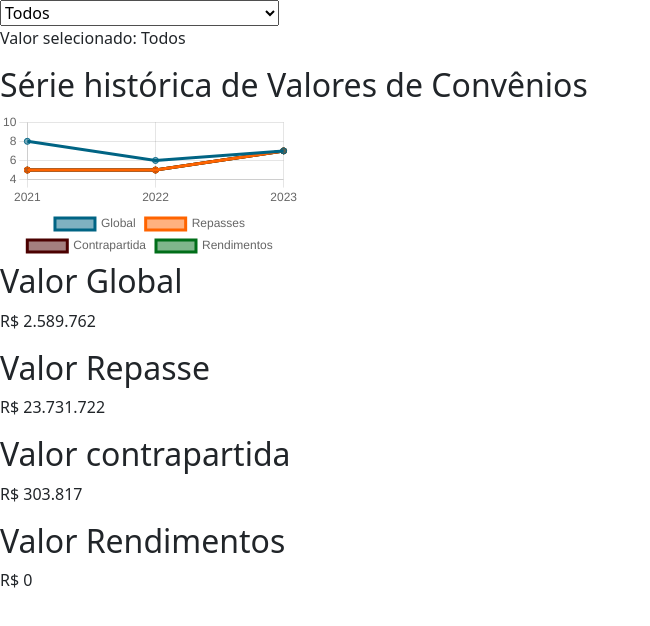
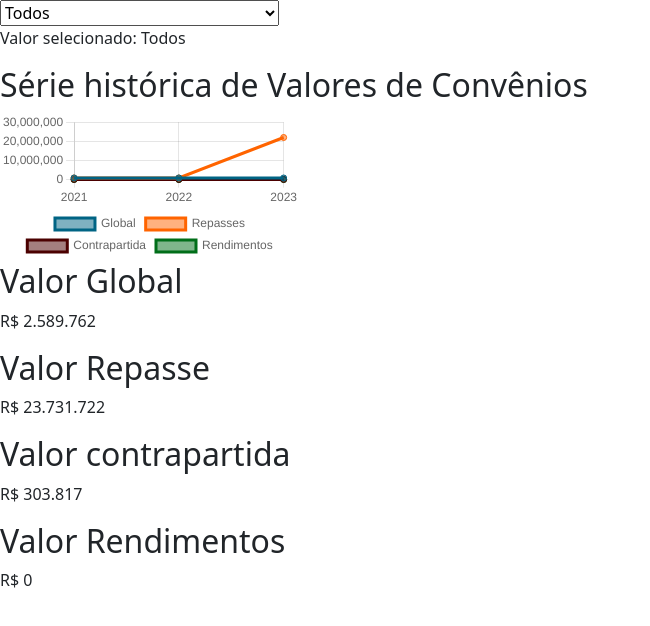
Before and after one commit to douglasjosebarboza/estagio, a React (Vite) app: page /main in a window 1280 px wide. Shown: the top 626 px of the page, without its empty margins (0-650 px from the left). Built offline with nearby package versions, Linux system fonts and the light colour scheme.

Commit message:
Chart logic

```diff
--- a/src/components/charts/Chart.jsx
+++ b/src/components/charts/Chart.jsx
@@ -12,14 +12,32 @@ ChartJS.register(
 
 const Chart = (props) => {
     let arrayYears = []
-    let yearsCurrent = 0
+    let yearCurrent = 0
+    let objValues = {
+        "Global":{},
+        "Repasse":{},
+        "Contrapartida":{},
+        "Rendimentos":{}
+    }
 
     for(let i = 0;  i < props.data.length; i++){
-        yearsCurrent = props.data[i].ano
-        if(!arrayYears.includes(yearsCurrent))
-            arrayYears.push(yearsCurrent)
+        yearCurrent = props.data[i].ano
+        if(!arrayYears.includes(yearCurrent)){
+            objValues.Global[yearCurrent] = 0
+            objValues.Repasse[yearCurrent] = 0
+            objValues.Contrapartida[yearCurrent] = 0
+            objValues.Rendimentos[yearCurrent] = 0
+
+            arrayYears.push(yearCurrent)
+        }
+        objValues.Global[yearCurrent] += parseInt(props.data[i].valor_global.replace("R$", "").replace(",", ".").replace(".", ""))
+        objValues.Repasse[yearCurrent] += parseInt(props.data[i].valor_repasse.replace("R$", "").replace(",", ".").replace(".", ""))
+        objValues.Contrapartida[yearCurrent] += parseInt(props.data[i].valor_contrapartida.replace("R$", "").replace(",", ".").replace(".", ""))
+        objValues.Rendimentos[yearCurrent] += parseInt(props.data[i].valor_redimentos.replace("R$", "").replace(",", ".").replace(".", ""))
     }
     arrayYears.sort((a,b) => a - b)
+
+    console.log(objValues)
     const labels = arrayYears;
 
     const options = {
@@ -36,25 +54,25 @@ const Chart = (props) => {
         datasets: [
             {
                 label: "Global",
-                data: [8,6,7,5,8],
+                data: Object.entries(objValues.Global).map(([key, value]) => value),
                 borderColor: "rgb(0, 100, 132)",
                 backgroundColor: "rgba(0, 100, 132, 0.5)",
             },
             {
                 label: "Repasses",
-                data: [5,5,7,8,9,5],
+                data: Object.entries(objValues.Repasse).map(([key, value]) => value),
                 borderColor: "rgb(255, 100, 0)",
                 backgroundColor: "rgba(255, 100, 0, 0.5)",
             },
             {
                 label: "Contrapartida",
-                data: [5,5,7,8,9,5],
+                data: Object.entries(objValues.Contrapartida).map(([key, value]) => value),
                 borderColor: "rgb(75, 0, 0)",
                 backgroundColor: "rgba(75, 0, 0, 0.5)",
             },
             {
                 label: "Rendimentos",
-                data: [5,5,7,8,9,5],
+                data: Object.entries(objValues.Rendimentos).map(([key, value]) => value),
                 borderColor: "rgb(0, 110, 25)",
                 backgroundColor: "rgba(0, 110, 25, 0.5)",
             },
```
